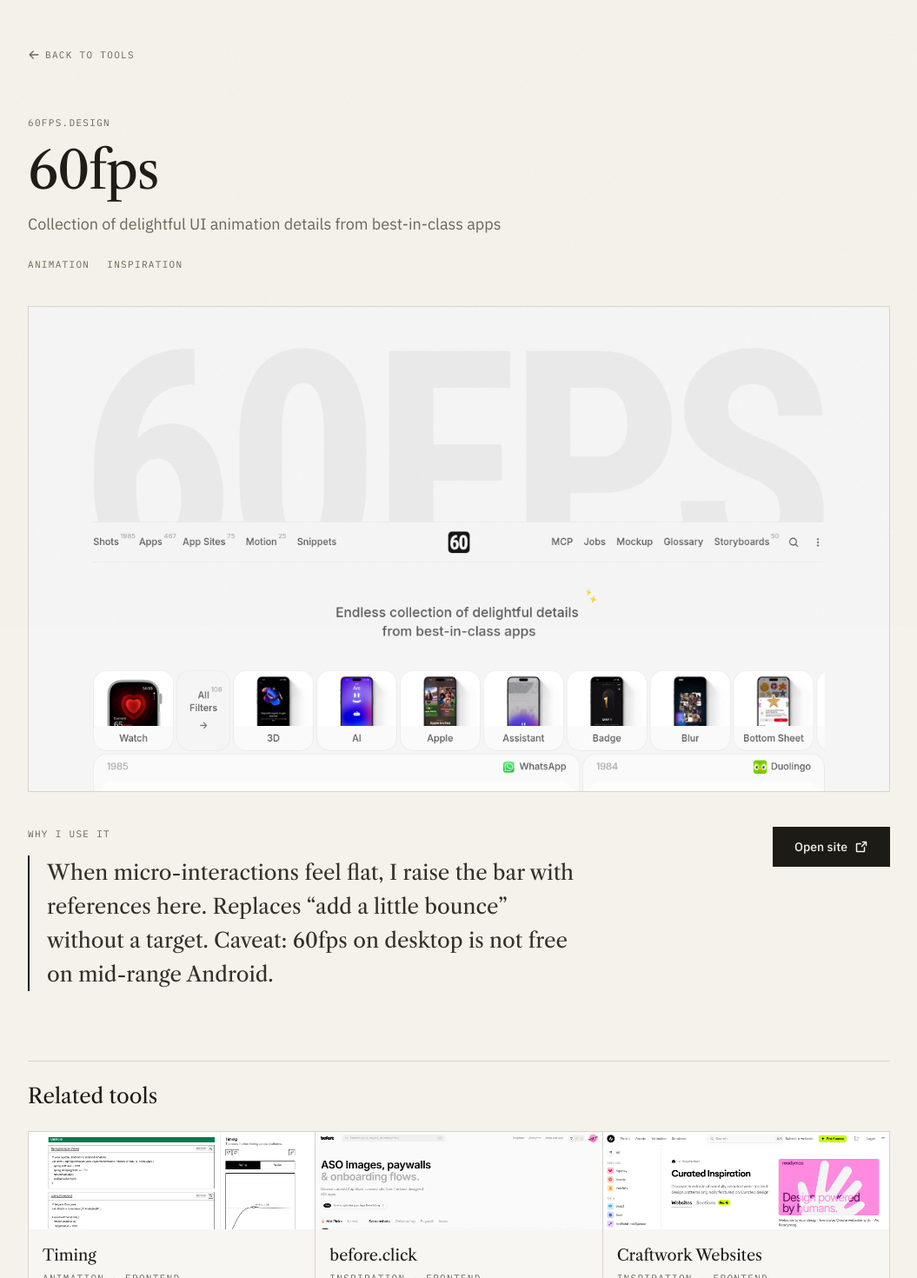
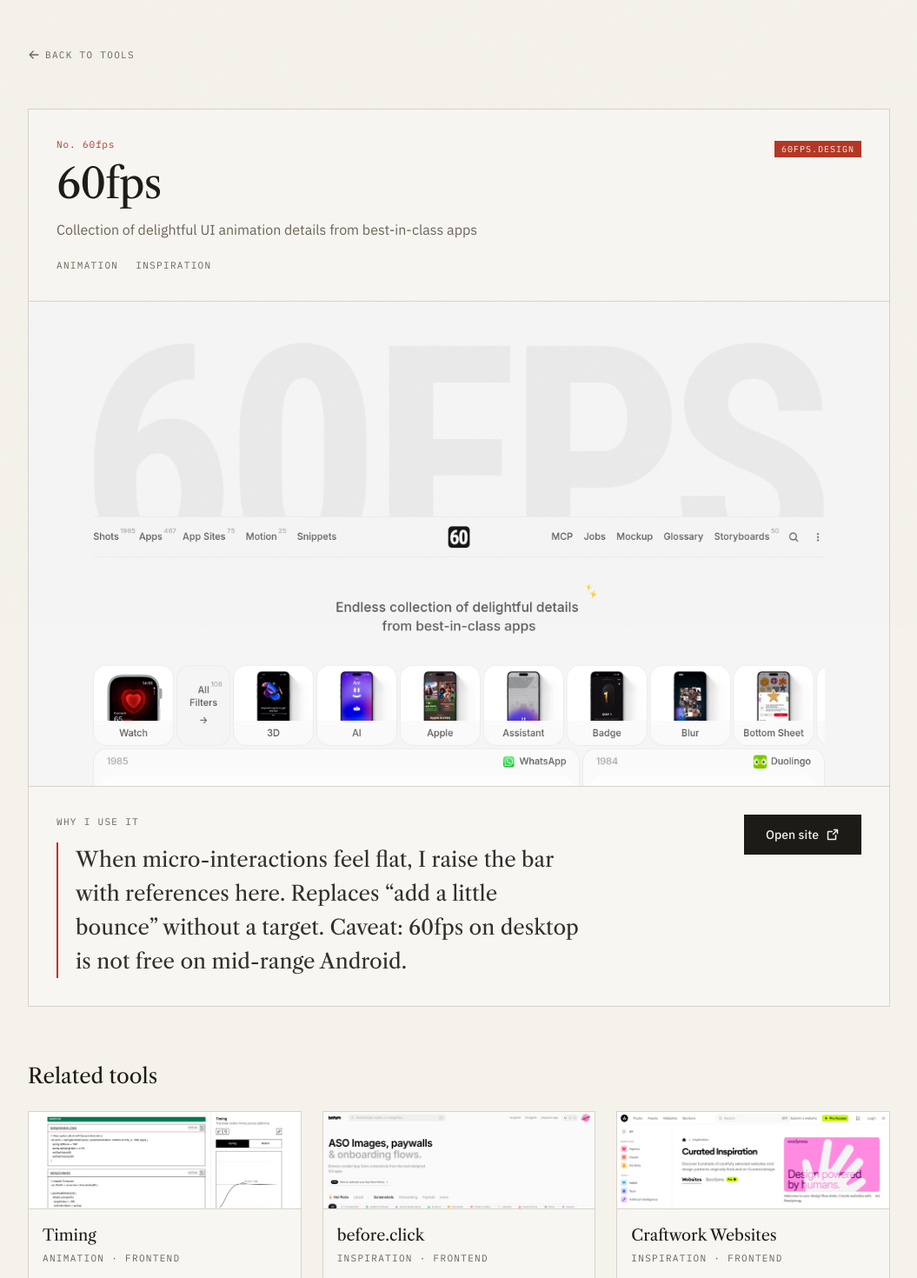
Before and after one commit to cookabc/app-universe, a Next.js app: page /t/60fps in a window 1280 px wide. Shown: the part 80-1550 px from the top of the page at 87% size, without its empty margins (112-1167 px from the left). Built offline with nearby package versions, Linux system fonts and the light colour scheme.

Commit message:
style(detail): archive record page
Detail page becomes a single archive record: bordered card with
header (archive number + Caslon title + red domain tab), full-width
preview, curator note with red accent border, and related entries in
matching zero-radius cards.

```diff
--- a/src/components/ToolDetail.tsx
+++ b/src/components/ToolDetail.tsx
@@ -47,19 +47,25 @@ export function ToolDetail({ tool, related }: ToolDetailProps) {
         <article className="mx-auto max-w-5xl px-4 py-12 sm:py-16">
             <Link
                 href="/#tools"
-                className="index-label inline-flex items-center gap-1.5 hover:text-foreground transition-colors mb-12 min-h-[44px]"
+                className="index-label inline-flex items-center gap-1.5 hover:text-foreground transition-colors mb-10 min-h-[44px]"
             >
                 <ArrowLeftIcon className="h-3.5 w-3.5" weight="bold" />
                 {backLabel}
             </Link>
 
-            <header className="space-y-4">
-                <p className="index-label">{domain}</p>
-                <h1 className="serif-display text-4xl sm:text-5xl lg:text-6xl leading-[1.02] tracking-tight text-foreground text-balance">
+            <div className="border border-border bg-card">
+                <header className="p-6 sm:p-8 border-b border-border space-y-4">
+                    <div className="flex items-start justify-between gap-4">
+                        <div className="min-w-0 space-y-3">
+                            <p className="archive-number">No. {String(tool.id.padStart?.(3, '0') ?? tool.id)}</p>
+                            <h1 className="serif-display text-4xl sm:text-5xl leading-[1.02] tracking-tight text-foreground text-balance">
                                 {name}
                             </h1>
-                <p className="measure text-base sm:text-lg text-muted-foreground leading-relaxed text-pretty">{desc}</p>
-                <div className="flex flex-wrap items-center gap-x-5 gap-y-2 pt-2">
+                        </div>
+                        <span className="archive-tab flex-shrink-0 mt-1">{domain}</span>
+                    </div>
+                    <p className="measure text-base text-muted-foreground leading-relaxed text-pretty">{desc}</p>
+                    <div className="flex flex-wrap items-center gap-x-5 gap-y-2 pt-1">
                         {tool.tags.map((tag) => (
                             <Link
                                 key={tag}
@@ -72,7 +78,7 @@ export function ToolDetail({ tool, related }: ToolDetailProps) {
                     </div>
                 </header>
 
-            <div className="relative mt-10 border border-border bg-muted overflow-hidden">
+                <div className="relative bg-muted overflow-hidden border-b border-border">
                     {!imgError ? (
                         <img
                             src={previewSrc}
@@ -92,13 +98,13 @@ export function ToolDetail({ tool, related }: ToolDetailProps) {
                     )}
                 </div>
 
-            <div className="mt-10 grid gap-10 lg:grid-cols-[minmax(0,1fr)_minmax(0,20rem)]">
+                <div className="p-6 sm:p-8 grid gap-8 lg:grid-cols-[minmax(0,1fr)_minmax(0,18rem)]">
                     {note ? (
                         <section aria-labelledby="why-heading">
                             <h2 id="why-heading" className="index-label mb-4">
                                 {whyLabel}
                             </h2>
-                        <p className="serif-display text-xl sm:text-2xl leading-relaxed text-foreground/90 text-pretty border-l-2 border-foreground pl-5">
+                            <p className="serif-display text-xl sm:text-2xl leading-relaxed text-foreground/90 text-pretty border-l-2 border-accent pl-5">
                                 {note}
                             </p>
                         </section>
@@ -131,23 +137,23 @@ export function ToolDetail({ tool, related }: ToolDetailProps) {
                         )}
                     </div>
                 </div>
+            </div>
 
             {related.length > 0 && (
-                <section className="mt-20" aria-labelledby="related-tools-heading">
-                    <hr className="hairline mb-6" />
+                <section className="mt-16" aria-labelledby="related-tools-heading">
                     <h2 id="related-tools-heading" className="serif-display text-2xl text-foreground mb-6">
                         {relatedLabel}
                     </h2>
-                    <ul className="grid gap-px bg-border border border-border sm:grid-cols-3">
+                    <ul className="grid gap-6 sm:grid-cols-3">
                         {related.map((item) => {
                             const RelatedIcon = getIcon(item.icon)
                             const relatedName = item.name[lang] || item.name.en
                             const relatedPreview = `/previews/${item.id}.png`
                             const showImg = !relatedImgError[item.id]
                             return (
-                                <li key={item.id} className="bg-card">
+                                <li key={item.id} className="border border-border bg-card">
                                     <Link href={getToolPath(item.id)} className="group flex flex-col h-full">
-                                        <div className="relative h-28 bg-muted overflow-hidden">
+                                        <div className="relative h-28 bg-muted overflow-hidden border-b border-border">
                                             {showImg ? (
                                                 <img
                                                     src={relatedPreview}
```
Lines whose indentation alone changed are shown as unchanged.
